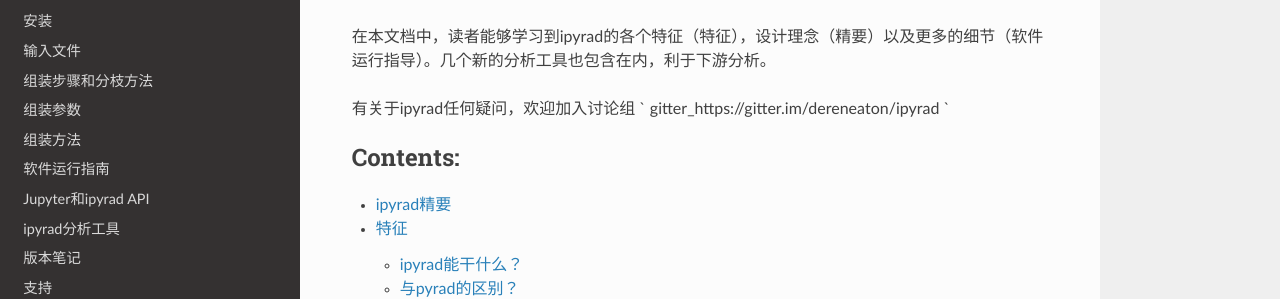
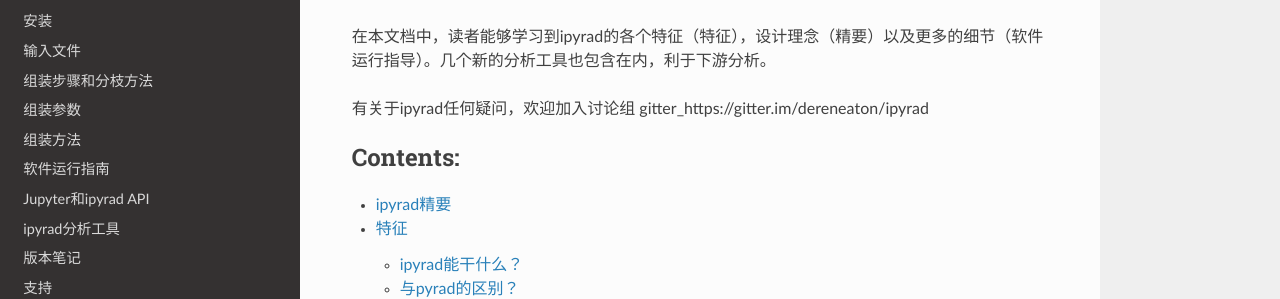
Before and after one commit to dingyanqian/iprad_ChineseEdition, a Sphinx documentation site: the page built from source/index.txt, in a window 1280 px wide and 900 px high. Shown: the part 215-514 px from the top of the window. Built offline with Sphinx 7.4.7 and the Read the Docs theme 2.0.0, drawn with Linux system fonts in a browser that asks for light colours.

```diff
--- a/source/index.txt
+++ b/source/index.txt
@@ -10,7 +10,7 @@ ipyrad：RAD-seq数据集交互式组装分析软件
 
 在本文档中，读者能够学习到ipyrad的各个特征（特征），设计理念（精要）以及更多的细节（软件运行指导）。几个新的分析工具也包含在内，利于下游分析。
 
-有关于ipyrad任何疑问，欢迎加入讨论组 ` gitter_https://gitter.im/dereneaton/ipyrad `
+有关于ipyrad任何疑问，欢迎加入讨论组 gitter_https://gitter.im/dereneaton/ipyrad
 
 .. toctree::
    :maxdepth: 10
```
